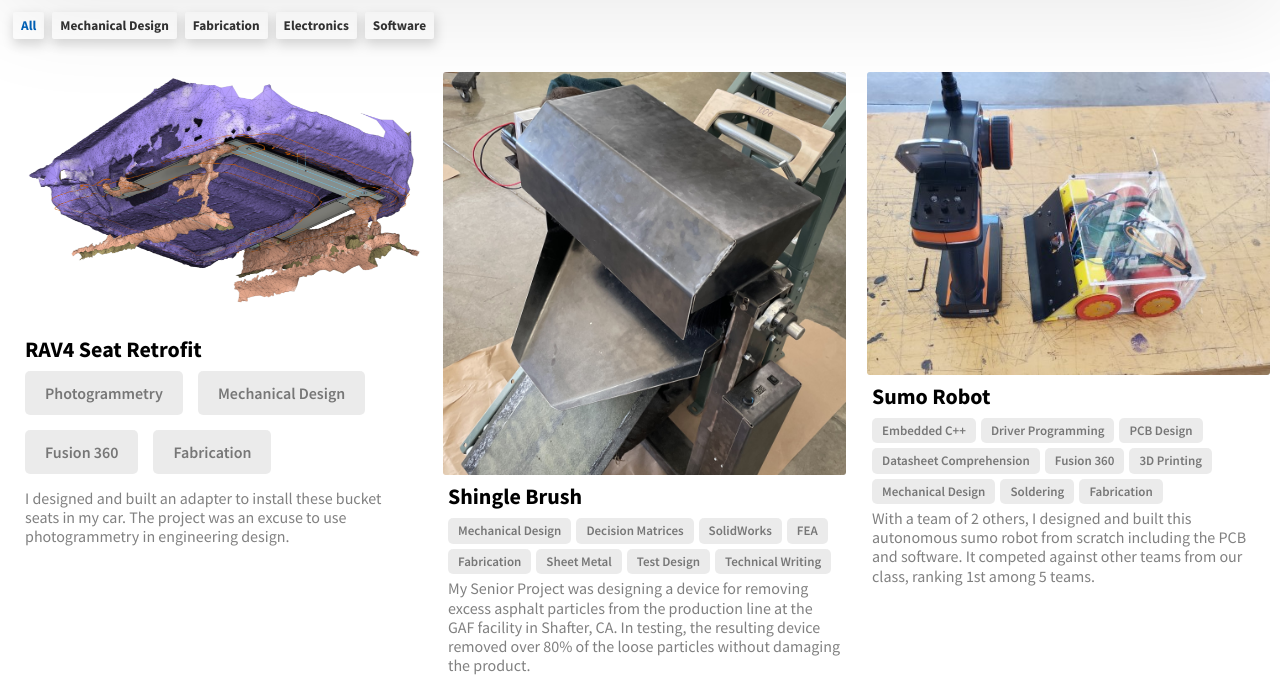
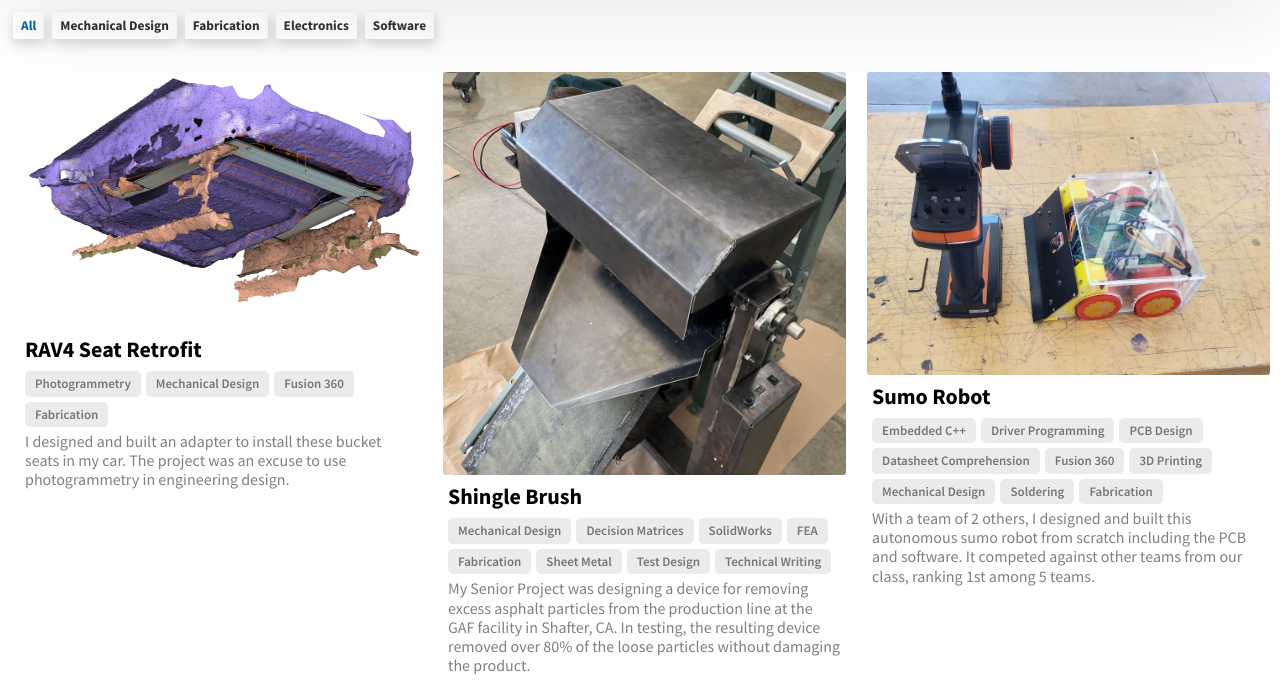
Before and after one commit to caleb-sav/portfolio-website, a website: page project-main.html in a window 1280 px wide. Shown: the part 91-783 px from the top of the page. Drawn offline with Linux system fonts and the light colour scheme.

Commit message:
Fixed tags

```diff
--- a/project-main.html
+++ b/project-main.html
@@ -108,11 +108,10 @@
             <h3 class="project-title">RAV4 Seat Retrofit</h3>
 
             <div class="skills project-categories">
-              <div class="skills__skill">Photogrammetry</div>
-                <div class="skills__skill">Mechanical Design</div>
-                <div class="skills__skill">Fusion 360</div>
-                <div class="skills__skill">Fabrication</div>
-              </div>
+                <div class="skills__tags">Photogrammetry</div>
+                <div class="skills__tags">Mechanical Design</div>
+                <div class="skills__tags">Fusion 360</div>
+                <div class="skills__tags">Fabrication</div>
             </div>
             <p class="project-description">I designed and built an adapter to install these bucket seats in my car. The project was an excuse to use photogrammetry in engineering design.</p>
 
```
